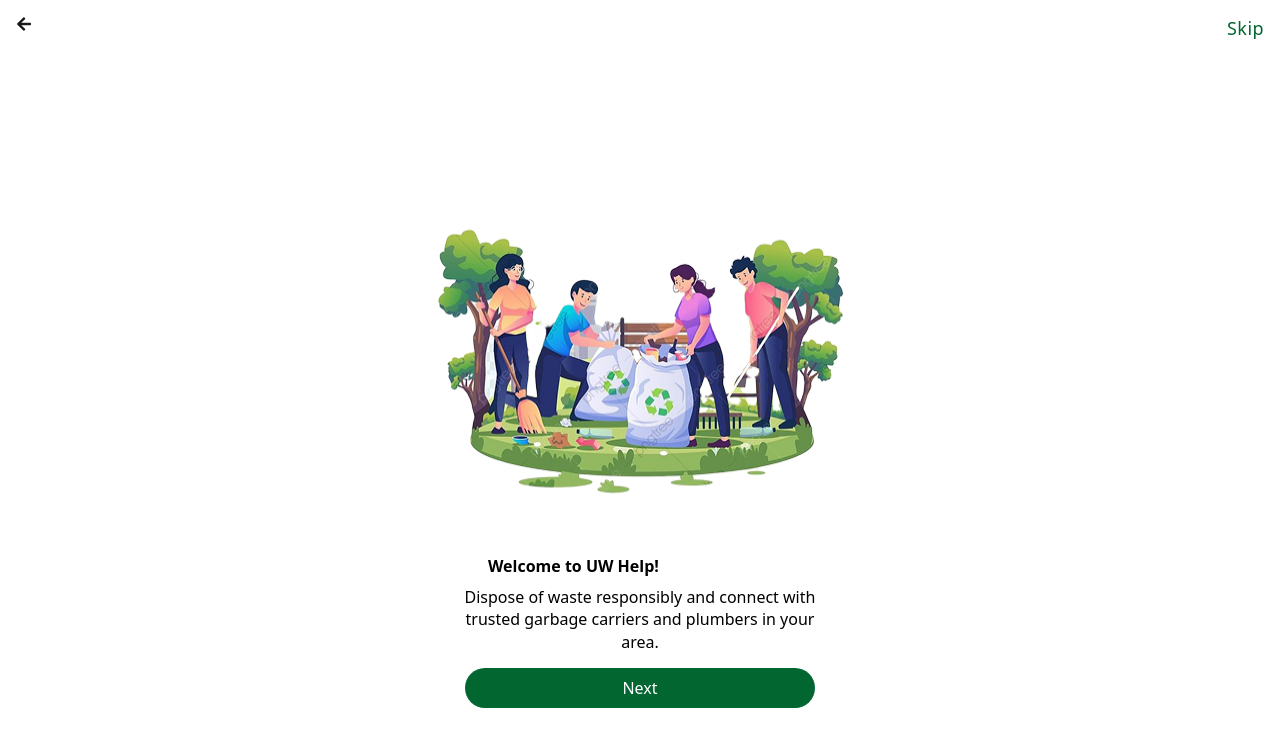
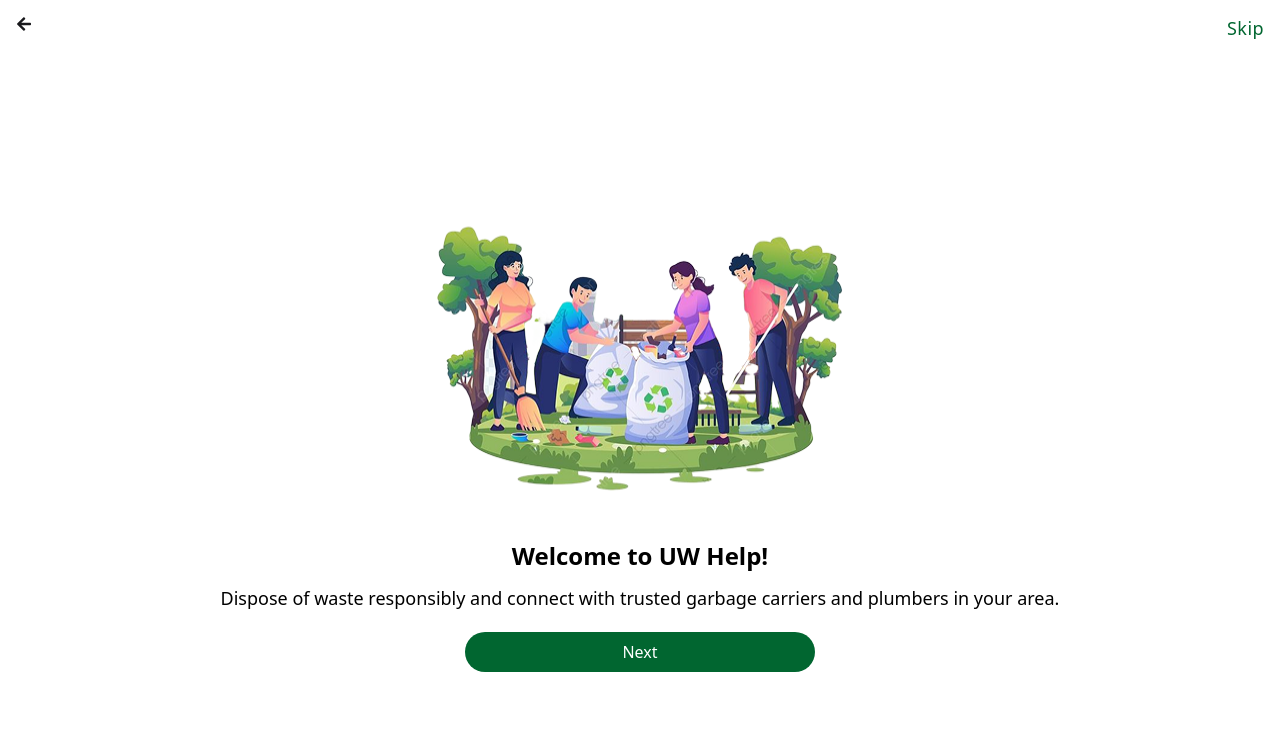
Before and after one commit to devbydijah/uw-help-app, a React (Vite) app: page /onboarding2 in a window 1280 px wide. Shown: the top 746 px of the page. Built offline with nearby package versions, Linux system fonts and the light colour scheme.

Commit message:
Refactor Onboarding2 component layout and styling for improved user experience

```diff
--- a/src/SplashScreen/Onboarding2.jsx
+++ b/src/SplashScreen/Onboarding2.jsx
@@ -19,7 +19,7 @@
   };
 
   return (
-    <div className="bg-white min-h-screen relative">
+    <div className="bg-white min-h-screen flex flex-col items-center justify-center relative">
       <header className="absolute top-4 left-4">
         <FaArrowLeft
           className="text-zinc-900 w-4 h-4 cursor-pointer"
@@ -32,7 +32,7 @@
       >
         Skip
       </nav>
-      <main className="flex flex-col items-center justify-center min-h-screen space-y-4">
+      <main className="flex flex-col items-center justify-center space-y-1 text-center">
         <section>
           <img
             src={recyclingImage}
@@ -40,18 +40,18 @@
             className="w-[427px] h-[449px]"
           />
         </section>
-        <section>
-          <h1 className="text-black font-bold text-center w-[243px] h-[29px] leading-[120%] tracking-[-2%]">
+        <section className="flex flex-col items-center">
+          <h1 className="text-black font-bold text-center leading-[120%] tracking-[-2%] text-2xl mb-4">
             Welcome to UW Help!
           </h1>
-          <p className="text-black text-center w-[376.154px] h-[66px] leading-[140%]">
+          <p className="text-black text-center leading-[140%] text-lg mb-4">
             Dispose of waste responsibly and connect with trusted garbage
             carriers and plumbers in your area.
           </p>
         </section>
         <section>
           <button
-            className="bg-green-800 text-white w-[350px] h-[40px] gap-2 rounded-full mx-auto cursor-pointer"
+            className="bg-green-800 text-white w-[350px] h-[40px] gap-2 rounded-full mx-auto cursor-pointer mb-10"
             onClick={handleGetStartedClick}
           >
             Next
```
